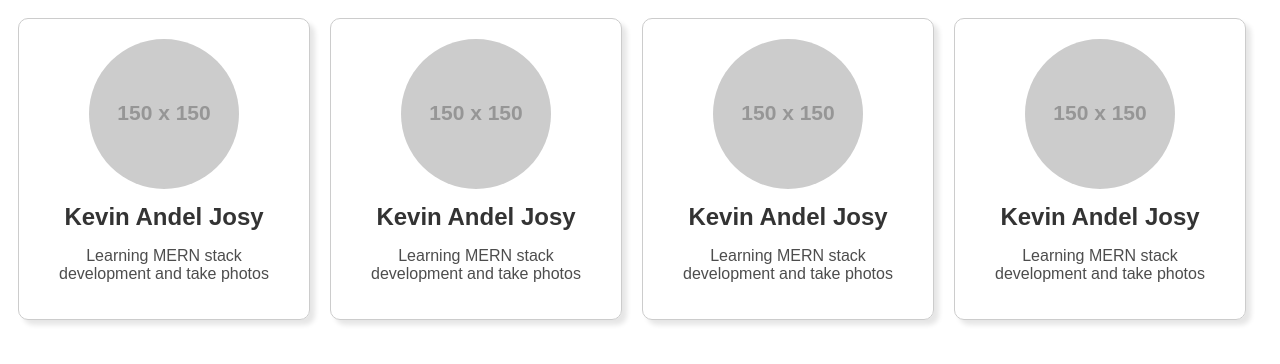
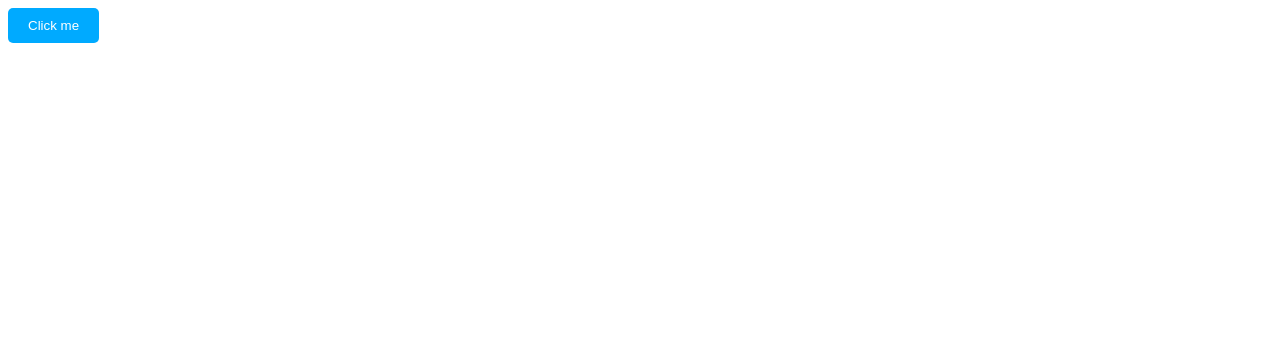
Before and after one commit to kevinandel/ReactBeginning, a React (Vite) app in the folder my-react-app/: page / in a window 1280 px wide. Shown: the top 364 px of the page. Built offline with nearby package versions, Linux system fonts and the light colour scheme.

Commit message:
Learned modular styling

```diff
--- a/my-react-app/src/App.jsx
+++ b/my-react-app/src/App.jsx
@@ -2,17 +2,13 @@
 import Footer from "./Footer.jsx";
 import Food from "./Food.jsx";
 import Card from "./Card.jsx";
+import Button from "./Button/Button.jsx";
 
 
 function App() {
 
   return(
-    <>
-      <Card/>
-      <Card/>
-      <Card/>
-      <Card/>
-    </>
+    <Button/>
   );
 }
 
--- /dev/null
+++ b/my-react-app/src/Button/Button.jsx
@@ -0,0 +1,10 @@
+import styles from './Button.module.css'
+
+function Button() {
+
+  return(
+      <button className={styles.button}>Click me</button>
+  );
+}
+
+export default Button;
--- /dev/null
+++ b/my-react-app/src/Button/Button.module.css
@@ -0,0 +1,8 @@
+.button {
+  background-color: hsl(200, 100%, 50%);
+  color: white;
+  padding: 10px 20px;
+  border-radius: 5px;
+  border: none;
+  cursor: pointer;
+}
--- a/my-react-app/src/index.css
+++ b/my-react-app/src/index.css
@@ -1,3 +1,5 @@
+/* This is external styling method. But it could cause naming confilcts when working with large projects */
+
 .card {
   border: 1px solid hsl(0, 0%, 80%);
   border-radius: 10px;
```
